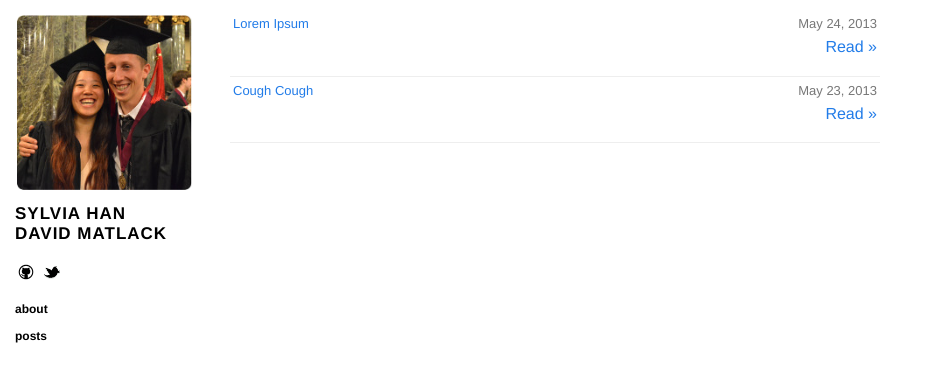
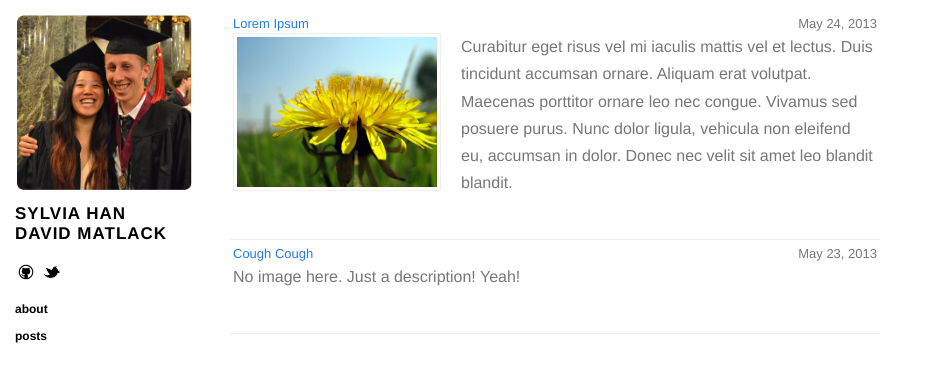
Before and after one commit to kasaharas/japan-blog, a Jekyll site: the page built from index.html, in a window 1280 px wide. Shown: the top 382 px of the page, without its empty margins (0-928 px from the left). Built offline with Jekyll 4.4.1, drawn with Linux system fonts in a browser that asks for light colours; nearby versions of some CDN libraries.

Commit message:
Added images. Removed excertps.

```diff
--- a/_posts/2013-05-23-cough-cough.md
+++ b/_posts/2013-05-23-cough-cough.md
@@ -1,7 +1,7 @@
 ---
 layout: post
 title: "Cough Cough"
-description: "Nothing is working"
+description: "No image here. Just a description! Yeah!"
 category:
 tags: []
 ---
--- a/_posts/2013-05-24-lorem-ipsum.md
+++ b/_posts/2013-05-24-lorem-ipsum.md
@@ -1,9 +1,16 @@
 ---
 layout: post
 title: "Lorem Ipsum"
-description: ""
 category:
 tags: []
+image: images/dandelion.jpg
+description:
+  "Curabitur eget risus vel mi iaculis mattis vel et lectus. Duis tincidunt
+  accumsan ornare. Aliquam erat volutpat. Maecenas porttitor ornare leo nec
+  congue. Vivamus sed posuere purus. Nunc dolor ligula, vehicula non eleifend eu,
+  accumsan in dolor. Donec nec velit sit amet leo blandit blandit."
+
+
 ---
 {% include JB/setup %}
 
--- a/index.html
+++ b/index.html
@@ -10,13 +10,17 @@ title: "Posts"
     {% for post in site.posts %}
     <li>
       <span>{{ post.date | date: "%B %e, %Y" }}</span> <a href="{{ BASE_PATH }}{{ post.url }}">{{ post.title }}</a>
-      {% if post.excerpt %}
-        {{ post.excerpt | markdownify }}
-        <p><a href="{{ BASE_PATH }}{{ post.url }}/#more" class="more-link"><span class="readmore">Read »</span></a></p>
+      {% if post.image %}
         <br/>
-      {% else %}
-        {{ post.content | mark_excerpt }}
+        <div style="float:left; padding-right:20px;">
+          <a href="{{ BASE_PATH }}{{ post.url }}"><img src="{{ BASE_PATH }}{{ post.image }}" width="200" /></a>
+        </div>
       {% endif %}
+      {% if post.description %}
+        <p>{{ post.description }}</p>
+        <br/>
+      {% endif %}
+      <div style="clear:both;"/>
     </li>
     {% endfor %}
   </ul>
```
Also changed, not shown: images/dandelion.jpg (added).
